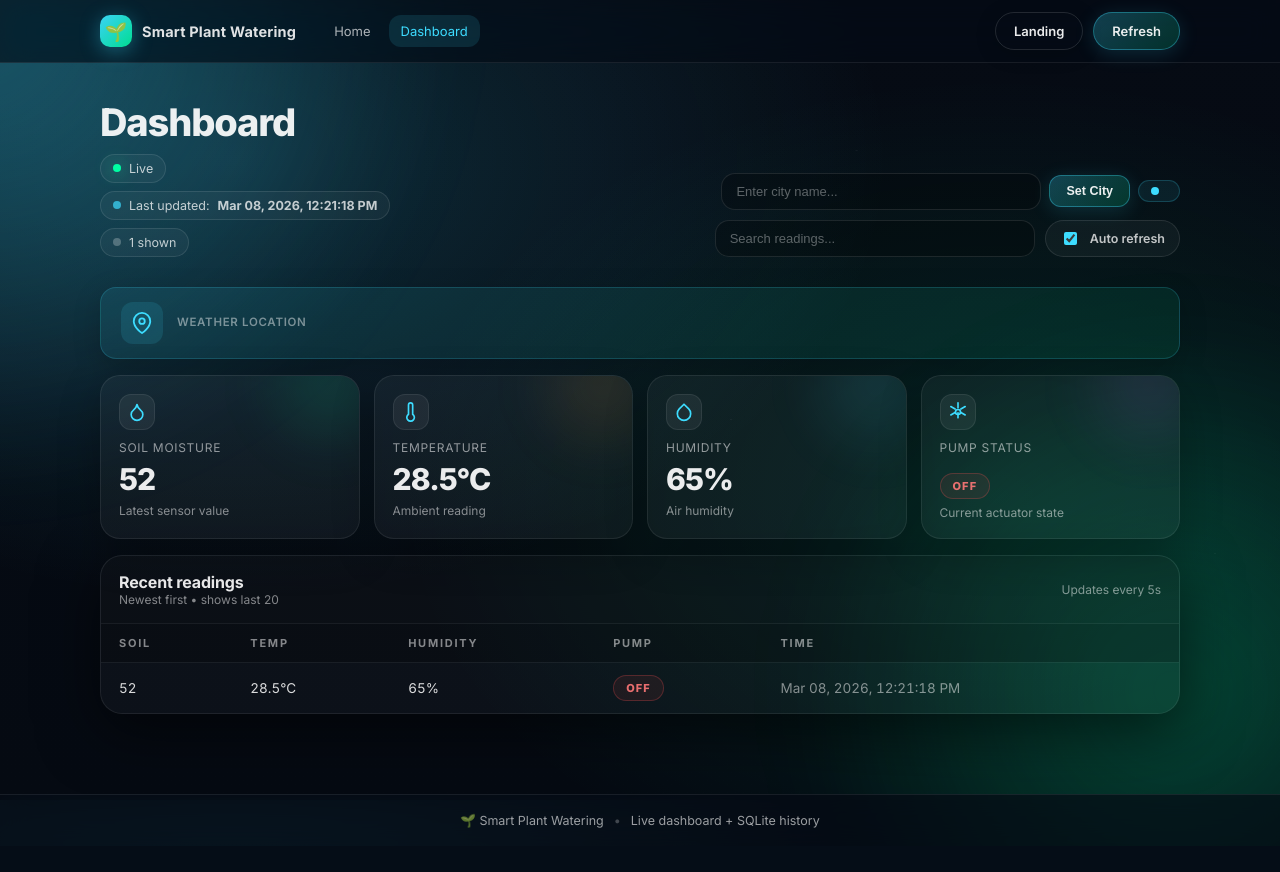
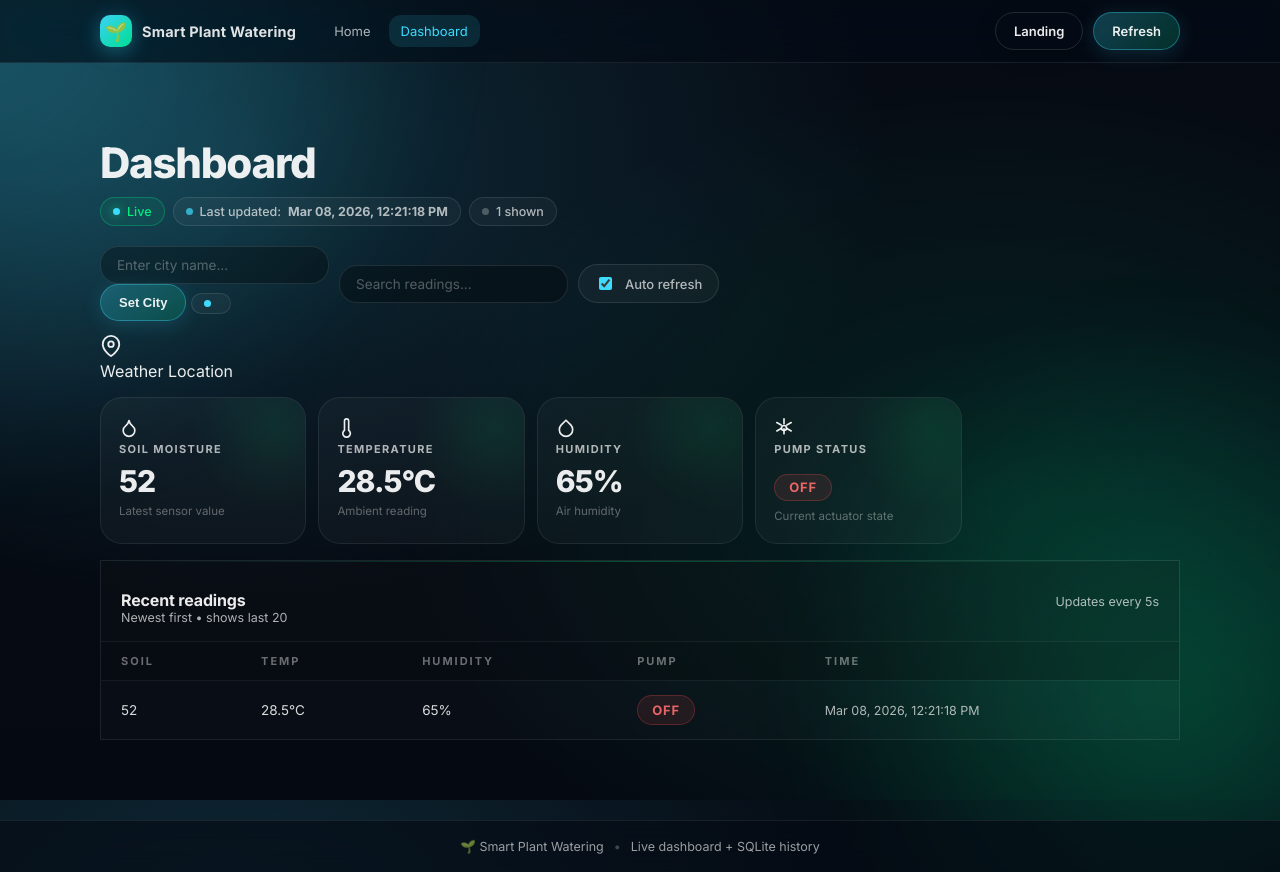
Before and after one commit to Deeptanshu-Samanta/Smart-Plant-Watering-IoT-System, a Flask app: page /dashboard in a window 1280 px wide. Before the commit the page ends 828 px from the top, so only its background shows below. Run offline with Flask 3, Linux system fonts and the light colour scheme; data comes from the database, SQL or seed files in the repository.

Commit message:
Refactor dashboard styles for improved layout and design
Updated styles for dashboard components, including adjustments to padding, margins, colors, and responsive design. Enhanced pill and KPI card styles for better visual consistency.

```diff
--- a/static/dashboard.css
+++ b/static/dashboard.css
@@ -1,275 +1,158 @@
-/* ===== Dashboard page styles ===== */
+/* Dashboard — biopunk organic-tech */
 
 .dash__head{
   display: flex;
   align-items: flex-end;
   justify-content: space-between;
-  gap: 16px;
-  padding: 16px 0 14px;
+  gap: 20px;
+  padding: 20px 0 14px;
+  flex-wrap: wrap;
 }
 .dash__title{
-  margin: 0;
-  font-size: clamp(24px, 3vw, 38px);
+  font-family: var(--font-display);
+  font-size: clamp(28px, 3.5vw, 42px);
+  font-weight: 800;
   letter-spacing: -0.03em;
-  line-height: 1.12;
-  font-weight: 800;
+  line-height: 1.08;
+  margin-bottom: 12px;
 }
 .dash__meta{
-  margin-top: 10px;
-  color: rgba(255,255,255,0.60);
-  font-size: 13px;
   display: flex;
   gap: 8px;
   align-items: center;
   flex-wrap: wrap;
 }
-
-/* ===== Pills ===== */
 .pill{
   display: inline-flex;
   align-items: center;
-  gap: 8px;
+  gap: 7px;
   padding: 6px 12px;
   border-radius: 999px;
   border: 1px solid rgba(255,255,255,0.10);
   background: rgba(255,255,255,0.04);
-  color: rgba(255,255,255,0.75);
+  color: var(--muted);
   font-size: 12.5px;
+  font-weight: 500;
 }
 .pill__dot{
-  width: 8px;
-  height: 8px;
+  width: 7px; height: 7px;
   border-radius: 999px;
-  background: rgba(255,255,255,0.20);
+  background: rgba(255,255,255,0.25);
+  flex-shrink: 0;
 }
-.pill--ok .pill__dot{
-  background: var(--accent2);
-  box-shadow: 0 0 12px rgba(0,255,163,0.45);
-  animation: dotPulse 2s ease-in-out infinite;
+.pill--ok{ border-color: rgba(0,255,135,0.25); background: rgba(0,255,135,0.07); color: rgba(0,255,135,0.90); }
+.pill--ok .pill__dot{ background: var(--accent); box-shadow: 0 0 10px rgba(0,255,135,0.6); animation: pulse 2s ease-in-out infinite; }
+.pill--warn{ border-color: rgba(255,179,71,0.28); background: rgba(255,179,71,0.07); color: rgba(255,179,71,0.90); }
+.pill--warn .pill__dot{ background: var(--warn); }
+.pill--ml{ border-color: rgba(0,229,255,0.25); background: rgba(0,229,255,0.07); color: rgba(0,229,255,0.90); }
+
+.controls{ display: flex; gap: 10px; align-items: center; flex-wrap: wrap; }
+.input{
+  padding: 10px 16px;
+  border-radius: var(--radius-md);
+  border: 1px solid rgba(255,255,255,0.10);
+  background: rgba(0,0,0,0.30);
+  color: var(--text);
+  font-family: var(--font-body);
+  font-size: 13.5px;
+  outline: none;
+  min-width: 220px;
+  transition: all 160ms ease;
 }
-.pill--warn .pill__dot{
-  background: #feb948;
-  box-shadow: 0 0 12px rgba(255,182,72,0.30);
-}
-.pill--bad .pill__dot{
-  background: #ff5252;
-  box-shadow: 0 0 12px rgba(255,82,82,0.30);
-}
-@keyframes dotPulse{
-  0%,100%{ box-shadow: 0 0 12px rgba(0,255,163,0.45); }
-  50%{ box-shadow: 0 0 20px rgba(0,255,163,0.7), 0 0 40px rgba(0,255,163,0.2); }
-}
-
-/* ===== Controls ===== */
-.controls{
-  display: flex;
-  gap: 10px;
-  align-items: center;
-  justify-content: flex-end;
-  flex-wrap: wrap;
-}
-
-/* ===== City form ===== */
-.city-form{
-  display: flex;
-  gap: 8px;
-  align-items: center;
-}
-.input--city{
-  width: min(200px, 45vw);
-}
-.btn--sm{
-  padding: 8px 16px;
-  font-size: 12.5px;
-  border-radius: 12px;
-}
-.pill--city{
-  background: rgba(61,220,255,0.08);
-  border-color: rgba(61,220,255,0.20);
-}
-.field{ position: relative; }
-.input{
-  width: min(320px, 72vw);
-  padding: 10px 14px;
-  border-radius: 14px;
-  border: 1px solid rgba(255,255,255,0.10);
-  background: rgba(0,0,0,0.25);
-  color: rgba(255,255,255,0.90);
-  font-size: 13px;
-  outline: none;
-  transition: border-color var(--transition), box-shadow var(--transition);
-}
-.input::placeholder{ color: rgba(255,255,255,0.35); }
-.input:focus{
-  border-color: rgba(61,220,255,0.40);
-  box-shadow: 0 0 0 4px rgba(61,220,255,0.08);
-}
-
+.input::placeholder{ color: rgba(255,255,255,0.30); }
+.input:focus{ border-color: rgba(0,255,135,0.35); box-shadow: 0 0 0 3px rgba(0,255,135,0.08); }
 .toggle{
   display: inline-flex;
   align-items: center;
   gap: 10px;
-  padding: 8px 14px;
+  padding: 9px 16px;
   border-radius: 999px;
   border: 1px solid rgba(255,255,255,0.10);
   background: rgba(255,255,255,0.04);
+  cursor: pointer;
   user-select: none;
-  cursor: pointer;
+  font-size: 13px;
+  color: var(--muted);
+  font-weight: 500;
 }
-.toggle input{ accent-color: var(--accent); cursor: pointer; }
-.toggle span{ color: rgba(255,255,255,0.75); font-size: 12.5px; font-weight: 600; }
+.toggle input{ accent-color: var(--accent); }
 
-/* ===== City banner ===== */
-.city-banner{
-  margin-top: 16px;
-  display: flex;
-  align-items: center;
-  gap: 14px;
-  padding: 14px 20px;
-  border-radius: 16px;
-  background: linear-gradient(135deg, rgba(61,220,255,0.10) 0%, rgba(0,255,163,0.08) 100%);
-  border: 1px solid rgba(61,220,255,0.18);
-  box-shadow: 0 8px 28px rgba(0,0,0,0.18);
-  transition: border-color var(--transition), box-shadow var(--transition);
-}
-.city-banner:hover{
-  border-color: rgba(61,220,255,0.35);
-  box-shadow: 0 8px 36px rgba(61,220,255,0.12);
-}
-.city-banner__icon{
-  display: flex;
-  align-items: center;
-  justify-content: center;
-  width: 42px;
-  height: 42px;
-  border-radius: 12px;
-  background: rgba(61,220,255,0.12);
-  color: var(--accent);
-  flex-shrink: 0;
-}
-.city-banner__text{
-  display: flex;
-  flex-direction: column;
-  gap: 2px;
-}
-.city-banner__label{
-  font-size: 11.5px;
-  font-weight: 600;
-  text-transform: uppercase;
-  letter-spacing: 0.06em;
-  color: rgba(255,255,255,0.45);
-}
-.city-banner__name{
-  font-size: clamp(18px, 2.2vw, 26px);
-  font-weight: 800;
-  letter-spacing: -0.02em;
-  color: rgba(255,255,255,0.95);
-  transition: color 0.3s ease;
-}
-
-/* ===== KPI cards ===== */
 .kpis{
   margin-top: 16px;
   display: grid;
-  grid-template-columns: repeat(4, minmax(0, 1fr));
-  gap: 14px;
+  grid-template-columns: repeat(5, minmax(0, 1fr));
+  gap: 12px;
 }
 .kpi{
-  padding: 18px 18px;
-  border-radius: 20px;
-  background: rgba(255,255,255,0.04);
+  padding: 20px 18px;
+  border-radius: var(--radius-lg);
+  background: rgba(255,255,255,0.03);
   border: 1px solid rgba(255,255,255,0.08);
-  box-shadow: 0 14px 40px rgba(0,0,0,0.25);
+  position: relative;
   overflow: hidden;
-  position: relative;
-  transition: transform var(--transition), border-color var(--transition);
+  transition: all 220ms ease;
 }
-.kpi:hover{
-  transform: translateY(-2px);
-  border-color: rgba(255,255,255,0.15);
-}
+.kpi:hover{ border-color: rgba(0,255,135,0.20); transform: translateY(-2px); }
 .kpi::after{
   content: "";
   position: absolute;
-  inset: -90px -70px auto auto;
-  width: 200px;
-  height: 200px;
+  top: -60px; right: -60px;
+  width: 180px; height: 180px;
   border-radius: 999px;
-  filter: blur(20px);
+  background: radial-gradient(circle, rgba(0,255,135,0.08), transparent 65%);
   pointer-events: none;
 }
-.kpi--soil::after{ background: radial-gradient(circle, rgba(0,255,163,0.12), transparent 60%); }
-.kpi--temp::after{ background: radial-gradient(circle, rgba(255,150,50,0.12), transparent 60%); }
-.kpi--humidity::after{ background: radial-gradient(circle, rgba(61,220,255,0.12), transparent 60%); }
-.kpi--pump::after{ background: radial-gradient(circle, rgba(180,120,255,0.12), transparent 60%); }
-
-.kpi__icon{
-  width: 36px;
-  height: 36px;
-  border-radius: 12px;
-  display: flex;
-  align-items: center;
-  justify-content: center;
+.kpi__label{
+  font-size: 11px;
+  font-weight: 700;
+  letter-spacing: 0.12em;
+  text-transform: uppercase;
+  color: var(--muted);
   margin-bottom: 10px;
-  background: rgba(255,255,255,0.06);
-  border: 1px solid rgba(255,255,255,0.08);
-  color: var(--accent);
-}
-.kpi__label{
-  color: rgba(255,255,255,0.55);
-  font-size: 12px;
-  text-transform: uppercase;
-  letter-spacing: 0.06em;
 }
 .kpi__value{
-  margin-top: 6px;
+  font-family: var(--font-display);
   font-size: 30px;
   font-weight: 800;
   letter-spacing: -0.03em;
+  line-height: 1;
+  margin-bottom: 8px;
 }
-.kpi__sub{
-  margin-top: 6px;
-  color: rgba(255,255,255,0.50);
-  font-size: 12px;
-}
+.kpi__sub{ font-size: 11.5px; color: rgba(255,255,255,0.35); font-weight: 300; }
 
-/* ===== Badges ===== */
 .badge{
   display: inline-flex;
   align-items: center;
-  justify-content: center;
-  padding: 5px 12px;
+  gap: 6px;
+  padding: 6px 14px;
   border-radius: 999px;
-  font-weight: 800;
-  font-size: 11px;
-  letter-spacing: 0.1em;
+  font-family: var(--font-display);
+  font-weight: 700;
+  font-size: 13px;
+  letter-spacing: 0.06em;
   text-transform: uppercase;
-  border: 1px solid rgba(255,255,255,0.10);
-  background: rgba(255,255,255,0.04);
 }
-.badge--on{
-  border-color: rgba(0,255,163,0.30);
-  background: rgba(0,255,163,0.10);
-  color: rgba(0,255,163,0.95);
-  box-shadow: 0 0 16px rgba(0,255,163,0.10);
-}
-.badge--off{
-  border-color: rgba(255,82,82,0.25);
-  background: rgba(255,82,82,0.08);
-  color: rgba(255,120,120,0.90);
-}
+.badge--on{ background: rgba(0,255,135,0.12); border: 1px solid rgba(0,255,135,0.30); color: var(--accent); box-shadow: 0 0 20px rgba(0,255,135,0.10); }
+.badge--on::before{ content: ""; width: 7px; height: 7px; border-radius: 999px; background: var(--accent); box-shadow: 0 0 8px rgba(0,255,135,0.8); animation: pulse 1.5s ease-in-out infinite; }
+.badge--off{ background: rgba(255,82,82,0.10); border: 1px solid rgba(255,82,82,0.25); color: rgba(255,110,110,0.90); }
 
-/* ===== Data table panel ===== */
 .panel2{
   margin-top: 16px;
-  border-radius: 22px;
+  border-radius: var(--radius-xl);
   border: 1px solid rgba(255,255,255,0.08);
-  background: rgba(255,255,255,0.03);
-  box-shadow: var(--shadow);
+  background: rgba(255,255,255,0.02);
   overflow: hidden;
+  position: relative;
+}
+.panel2::before{
+  content: "";
+  position: absolute;
+  top: 0; left: 0; right: 0;
+  height: 1px;
+  background: linear-gradient(90deg, transparent, rgba(0,255,135,0.25), transparent);
 }
 .panel2__head{
-  padding: 16px 18px;
+  padding: 16px 20px;
   display: flex;
   align-items: center;
   justify-content: space-between;
@@ -277,89 +160,49 @@
   border-bottom: 1px solid rgba(255,255,255,0.06);
   background: rgba(0,0,0,0.15);
 }
-.panel2__head h2{
-  margin: 0;
-  font-size: 16px;
-  letter-spacing: -0.01em;
-  font-weight: 700;
-}
-.panel2__head .small{
-  color: rgba(255,255,255,0.50);
-  font-size: 12px;
-}
+.panel2__head h2{ font-family: var(--font-display); font-size: 16px; font-weight: 700; letter-spacing: -0.01em; margin-bottom: 0; }
+.small{ color: var(--muted); font-size: 12.5px; }
 
-table{
-  width: 100%;
-  border-collapse: collapse;
-}
+.chart-wrap{ padding: 20px; height: 220px; position: relative; }
+
+table{ width: 100%; border-collapse: collapse; }
 thead th{
   text-align: left;
-  padding: 12px 18px;
+  padding: 12px 20px;
   font-size: 11px;
-  letter-spacing: 0.16em;
+  font-weight: 700;
+  letter-spacing: 0.18em;
   text-transform: uppercase;
-  color: rgba(255,255,255,0.50);
+  color: rgba(255,255,255,0.40);
   background: rgba(0,0,0,0.20);
   position: sticky;
   top: 0;
   z-index: 1;
 }
 tbody td{
-  padding: 12px 18px;
+  padding: 14px 20px;
   border-top: 1px solid rgba(255,255,255,0.05);
+  font-size: 13.5px;
   color: rgba(255,255,255,0.85);
-  font-size: 13.5px;
-  font-variant-numeric: tabular-nums;
-  transition: background var(--transition);
 }
-tbody tr:hover td{
-  background: rgba(61,220,255,0.04);
-}
-.td-muted{ color: rgba(255,255,255,0.50); }
+tbody tr:hover td{ background: rgba(0,255,135,0.025); }
+.td-muted{ color: var(--muted); font-size: 12.5px; }
+.td-reason{ color: rgba(255,255,255,0.60); font-size: 12.5px; max-width: 200px; line-height: 1.4; font-weight: 300; }
 
-/* ===== Empty state ===== */
-.empty{
-  padding: 40px 18px;
-  text-align: center;
-  color: rgba(255,255,255,0.65);
-}
-.empty__icon{
-  font-size: 36px;
-  margin-bottom: 8px;
-}
-.empty strong{ color: rgba(255,255,255,0.90); font-size: 15px; }
-.empty__note{ margin-top: 8px; font-size: 13px; }
-.code-pill{
-  background: rgba(0,0,0,0.30);
-  padding: 3px 10px;
-  border-radius: 10px;
-  border: 1px solid rgba(255,255,255,0.10);
-  font-family: 'SF Mono', 'Fira Code', monospace;
-  font-size: 12px;
-}
+.empty{ padding: 40px 20px; text-align: center; }
+.empty strong{ font-family: var(--font-display); font-size: 16px; }
+.empty__note{ margin-top: 8px; color: var(--muted); font-size: 13.5px; }
+.code-pill{ background: rgba(0,0,0,0.35); padding: 3px 10px; border-radius: 8px; border: 1px solid rgba(255,255,255,0.10); font-family: monospace; font-size: 12px; color: var(--accent); }
 
-/* ===== Responsive ===== */
-@media (max-width: 980px){
-  .kpis{ grid-template-columns: repeat(2, minmax(0, 1fr)); }
-}
-@media (max-width: 560px){
+@media(max-width: 1100px){ .kpis{ grid-template-columns: repeat(3, minmax(0,1fr)); } }
+@media(max-width: 980px){ .kpis{ grid-template-columns: repeat(2, minmax(0,1fr)); } }
+@media(max-width: 560px){
   .dash__head{ flex-direction: column; align-items: flex-start; }
-  .controls{ justify-content: flex-start; }
+  .kpis{ grid-template-columns: repeat(2, minmax(0,1fr)); }
+  .chart-wrap{ height: 180px; }
   thead{ display: none; }
   table, tbody, tr, td{ display: block; width: 100%; }
   tbody tr{ border-top: 1px solid rgba(255,255,255,0.06); }
-  tbody td{
-    border-top: none;
-    padding: 10px 18px;
-  }
-  tbody td::before{
-    content: attr(data-label);
-    display: block;
-    font-size: 10px;
-    letter-spacing: 0.16em;
-    text-transform: uppercase;
-    color: rgba(255,255,255,0.45);
-    margin-bottom: 5px;
-  }
-  .kpis{ grid-template-columns: 1fr; }
+  tbody td{ border-top: none; padding: 10px 16px; }
+  tbody td::before{ content: attr(data-label); display: block; font-size: 10px; letter-spacing: 0.14em; text-transform: uppercase; color: rgba(255,255,255,0.40); margin-bottom: 4px; }
 }
```
